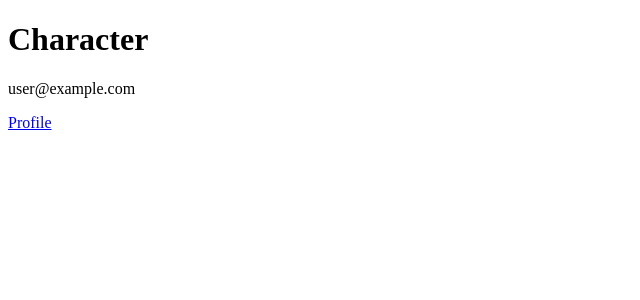
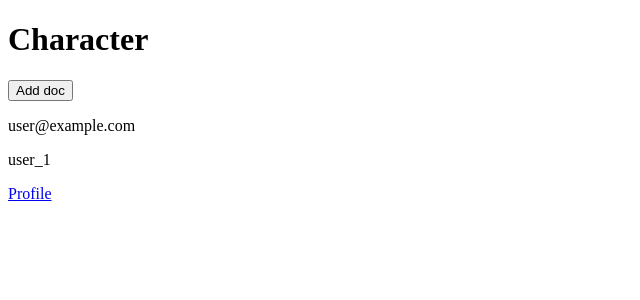
Before and after one commit to Jogga/sidequest, a React (Create React App) app: page / in a window 1280 px wide. Shown: the top 300 px of the page, without its empty margins (0-640 px from the left). Built offline with nearby package versions, Linux system fonts and the light colour scheme; no server answers; the database is empty; sample sign-in values are in the browser's storage.

Commit message:
Add call to firestore

```diff
--- a/src/components/Character.jsx
+++ b/src/components/Character.jsx
@@ -1,14 +1,39 @@
-import React, { useState } from 'react'
+import React, { useState, useEffect } from 'react'
 import { useAuth } from '../contexts/AuthContext'
-import { useNavigate, Link } from 'react-router-dom'
+import { Link } from 'react-router-dom'
+import { db } from '../firebase'
+import { doc, getDoc } from "firebase/firestore";
 
 export default function Character() {
   const { currentUser } = useAuth()
+  const [error, setError] = useState("")
+  const userDocRef = doc(db, "users", currentUser.uid)
+
+  useEffect(() => {
+    const getUser = async () => {
+      const data = await getDoc(userDocRef)
+      console.log(data)
+    }
+
+    getUser()
+  })
+
+  function handleAddDoc() {
+    setError("")
+  }
 
   return (
     <div>
       <h1>Character</h1>
-      {currentUser.email}
+
+      <button onClick={handleAddDoc}>Add doc</button>
+
+      <p>
+        {currentUser.email}
+      </p>
+      <p>
+        {currentUser.uid}
+      </p>
       <p><Link to="/profile">Profile</Link></p>
     </div>
   )
--- a/src/firebase.js
+++ b/src/firebase.js
@@ -1,5 +1,6 @@
 import firebase from 'firebase/compat/app'
 import 'firebase/compat/auth'
+import { getFirestore } from "firebase/firestore"
 
 const app = firebase.initializeApp({
   apiKey: process.env.REACT_APP_FIREBASE_API_KEY,
@@ -10,5 +11,6 @@ const app = firebase.initializeApp({
   appId: process.env.REACT_APP_FIREBASE_APP_ID
 })
 
+export const db = getFirestore(app)
 export const auth = app.auth()
 export default app
```
